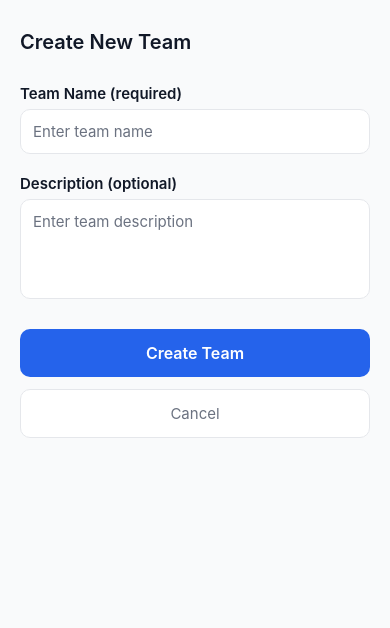
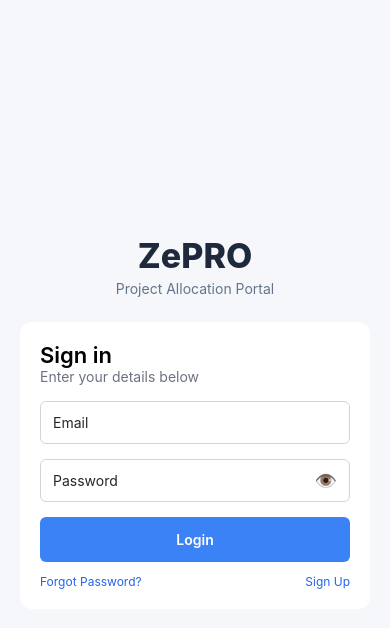
Before and after one commit to Mehtab-sudo-beep/ZePRO, a React Native app: screen /CreateTeam in a window 390 px wide. Shown: the top 628 px of the page. Built offline with nearby package versions, Linux system fonts and the light colour scheme.

Commit message:
showHidePassword

```diff
--- a/src/screens/AdminMoreScreen.tsx
+++ b/src/screens/AdminMoreScreen.tsx
@@ -1,97 +1,72 @@
 import React, { useContext } from 'react';
-import {
-  View,
-
-  Text,
-  StyleSheet,
-  TouchableOpacity,
-  Image,
-} from 'react-native';
-
+import { View, Text, StyleSheet, TouchableOpacity, Image } from 'react-native';
 import { SafeAreaView } from 'react-native-safe-area-context';
 import { useNavigation } from '@react-navigation/native';
 import { AuthContext } from '../context/AuthContext';
+import { ThemeContext } from '../theme/ThemeContext';
 
 const AdminMoreScreen: React.FC = () => {
   const navigation = useNavigation<any>();
   const { user, setUser } = useContext(AuthContext);
+  const { colors } = useContext(ThemeContext);
+
+  if (!user || user.role !== 'admin') return null;
 
   const handleLogout = () => {
     setUser(null);
     navigation.replace('Login');
   };
 
-  if (!user || user.role !== 'admin') return null;
-
   return (
-    <SafeAreaView style={styles.safeArea}>
-      <View style={styles.container}>
-
-        {/* Profile Header */}
-        <View style={styles.profileHeader}>
+    <SafeAreaView style={{ flex: 1, backgroundColor: colors.background }}>
+      <View style={{ flex: 1 }}>
+        {/* Profile */}
+        <View style={[styles.profileHeader, { backgroundColor: colors.card }]}>
           <Image
             source={require('../assets/avatar.png')}
             style={styles.profileImage}
           />
-
-          <View style={styles.profileInfo}>
-            <Text style={styles.profileName}>
+          <View style={{ marginLeft: 15 }}>
+            <Text style={[styles.name, { color: colors.text }]}>
               {user.name}
             </Text>
-            <Text style={styles.profileEmail}>
-              {user.email}
-            </Text>
+            <Text style={{ color: colors.subText }}>{user.email}</Text>
           </View>
         </View>
 
         {/* Menu */}
-        <View style={styles.menu}>
-
+        <View style={[styles.menu, { backgroundColor: colors.card }]}>
           <MenuItem
-            title="Add Institute"
+            title="Institute & Department"
             onPress={() => navigation.navigate('AddInstitute')}
-          />
-
-          <MenuItem
-            title="Add Department"
-            onPress={() => navigation.navigate('AddDepartment')}
+            colors={colors}
           />
 
           <MenuItem
             title="Rule Management"
             onPress={() => navigation.navigate('RuleManagement')}
+            colors={colors}
           />
 
           <MenuItem
             title="Deadline Management"
             onPress={() => navigation.navigate('DeadlineManagement')}
+            colors={colors}
+          />
+
+          <MenuItem
+            title="Settings"
+            onPress={() => navigation.navigate('AdminSettings')}
+            colors={colors}
           />
 
           <MenuItem
             title="Log Out"
+            onPress={handleLogout}
             danger
-            onPress={handleLogout}
+            colors={colors}
           />
-
-
-         {/* =========================
-          Bottom Dashboard
-         ========================= */}
-
-
         </View>
-      </View>
-      <View style={styles.bottomTab}>
-
-
-        <TouchableOpacity onPress={() => navigation.navigate('AdminHome')}>
-          <Text style={styles.tab}>Home</Text>
-        </TouchableOpacity>
-
-        <TouchableOpacity onPress={() => navigation.navigate('Logs')}>
-          <Text style={styles.tab}>Logs</Text>
-        </TouchableOpacity>
-        <Text style={styles.tabActive}>More</Text>
       </View>
     </SafeAreaView>
   );
@@ -99,123 +74,46 @@ const AdminMoreScreen: React.FC = () => {
 
 export default AdminMoreScreen;
 
-/* =======================
-   MENU ITEM COMPONENT
-   ======================= */
-
-const MenuItem = ({
-  title,
-  onPress,
-  danger = false,
-}: {
-  title: string;
-  onPress: () => void;
-  danger?: boolean;
-}) => (
-  <TouchableOpacity style={styles.item} onPress={onPress}>
+const MenuItem = ({ title, onPress, danger = false, colors }: any) => (
+  <TouchableOpacity
+    style={[styles.item, { borderColor: colors.border }]}
+    onPress={onPress}
+  >
     <Text
-      style={[
-        styles.itemText,
-        danger && styles.dangerText,
-      ]}
+      style={[styles.itemText, { color: danger ? '#DC2626' : colors.text }]}
     >
       {title}
     </Text>
-    <Text style={styles.arrow}>&gt;</Text>
+    <Text style={{ color: colors.subText }}>›</Text>
   </TouchableOpacity>
 );
 
-/* =======================
-   STYLES
-   ======================= */
-
 const styles = StyleSheet.create({
-  safeArea: {
-    flex: 1,
-    backgroundColor: '#F9FAFB',
-  },
-  container: {
-    flex: 1,
-  },
-
   profileHeader: {
-    backgroundColor: '#111827',
-    paddingVertical: 28,
-    paddingHorizontal: 16,
+    padding: 20,
     flexDirection: 'row',
     alignItems: 'center',
   },
-
   profileImage: {
     width: 64,
     height: 64,
     borderRadius: 32,
-    backgroundColor: '#D1D5DB',
   },
-
-  profileInfo: {
-    marginLeft: 16,
+  name: {
+    fontSize: 18,
+    fontWeight: '600',
   },
-
-  profileName: {
-    fontSize: 16,
-    fontWeight: '600',
-    color: '#FFFFFF',
+  menu: {
+    marginTop: 10,
   },
-
-  profileEmail: {
-    fontSize: 13,
-    color: '#9CA3AF',
-    marginTop: 4,
-  },
-
-  menu: {
-    backgroundColor: '#FFFFFF',
-    marginTop: 12,
-  },
-
   item: {
+    paddingVertical: 18,
+    paddingHorizontal: 20,
     flexDirection: 'row',
     justifyContent: 'space-between',
-    alignItems: 'center',
-    paddingVertical: 18,
-    paddingHorizontal: 16,
     borderBottomWidth: 1,
-    borderColor: '#E5E7EB',
   },
-
   itemText: {
-    fontSize: 15,
-    color: '#111827',
-  },
-
-  dangerText: {
-    color: '#DC2626',
-    fontWeight: '500',
-  },
-
-  arrow: {
-    fontSize: 18,
-    color: '#9CA3AF',
-  },
-  bottomTab: {
-    height: 60,
-    borderTopWidth: 1,
-    borderColor: '#E5E7EB',
-    backgroundColor: '#FFFFFF',
-    flexDirection: 'row',
-    justifyContent: 'space-around',
-    alignItems: 'center',
-  },
-
-  tab: {
-    color: '#9CA3AF',
-    fontSize: 12,
-  },
-
-  tabActive: {
-    color: '#2563EB',
-    fontSize: 12,
-    fontWeight: '700',
+    fontSize: 16,
   },
 });
--- a/src/screens/CreateTeamScreen.tsx
+++ b/src/screens/CreateTeamScreen.tsx
@@ -2,184 +2,174 @@ import React, { useState, useContext } from 'react';
 import {
   View,
   Text,
+  StyleSheet,
   TextInput,
   TouchableOpacity,
-  StyleSheet,
   Alert,
-  ScrollView,
 } from 'react-native';
-import type { NativeStackScreenProps } from '@react-navigation/native-stack';
+import { NativeStackScreenProps } from '@react-navigation/native-stack';
 import { RootStackParamList } from '../navigation/AppNavigator';
-import { SafeAreaView } from 'react-native-safe-area-context';
-import { ThemeContext } from '../theme/ThemeContext';
+import { login } from '../auth/authService';
+import { AuthContext } from '../context/AuthContext';
 
-type Props = NativeStackScreenProps<RootStackParamList, 'CreateTeam'>;
+type Props = NativeStackScreenProps<RootStackParamList, 'Login'>;
 
-const CreateTeamScreen = ({ navigation }: Props) => {
-  const { colors } = useContext(ThemeContext);
+const LoginScreen: React.FC<Props> = ({ navigation }) => {
+  const authContext = useContext(AuthContext);
 
-  const [teamName, setTeamName] = useState('');
-  const [description, setDescription] = useState('');
+  const [email, setEmail] = useState('');
+  const [password, setPassword] = useState('');
+  const [secure, setSecure] = useState(true);
 
-  const handleCreateTeam = () => {
-    if (!teamName.trim()) {
-      Alert.alert('Error', 'Team name is required');
+  const handleLogin = () => {
+    const user = login(email, password);
+
+    if (!user) {
+      Alert.alert('Login Failed', 'Invalid credentials');
       return;
     }
 
-    Alert.alert('Success', `Team "${teamName}" created!`, [
-      { text: 'OK', onPress: () => navigation.goBack() },
-    ]);
+    authContext.setUser(user);
+
+    if (user.role === 'faculty') {
+      navigation.replace('FacultyHome');
+    } else if (user.role === 'admin') {
+      navigation.replace('AdminHome');
+    } else if (user.role === 'facultycoordinator') {
+      navigation.replace('FacultyCoordinatorDashboard');
+    } else {
+      navigation.replace('StudentHome');
+    }
   };
 
   return (
-    <SafeAreaView style={{ flex: 1, backgroundColor: colors.background }}>
-      <View style={{ flex: 1 }}>
-        {/* Header (Lowered + No Z logo) */}
-        <View style={styles.headerContainer}>
-          <Text style={[styles.title, { color: colors.text }]}>
-            Create New Team
-          </Text>
+    <View style={styles.container}>
+      <View style={styles.brandContainer}>
+        <Text style={styles.brandTitle}>ZePRO</Text>
+        <Text style={styles.brandSubtitle}>Project Allocation Portal</Text>
       </View>
 
-        <ScrollView
-          contentContainerStyle={styles.formContainer}
-          keyboardShouldPersistTaps="handled"
-        >
-          {/* Team Name */}
-          <Text style={[styles.label, { color: colors.text }]}>
-            Team Name (required)
-          </Text>
+      <View style={styles.card}>
+        <Text style={styles.signInTitle}>Sign in</Text>
+        <Text style={styles.signInSubtitle}>Enter your details below</Text>
 
         <TextInput
-            style={[
-              styles.input,
-              {
-                backgroundColor: colors.card,
-                borderColor: colors.border,
-                color: colors.text,
-              },
-            ]}
-            value={teamName}
-            onChangeText={setTeamName}
-            placeholder="Enter team name"
-            placeholderTextColor={colors.subText}
-            autoCapitalize="words"
+          placeholder="Email"
+          value={email}
+          onChangeText={setEmail}
+          style={styles.input}
+          autoCapitalize="none"
+          placeholderTextColor="#252628"
         />
 
-          {/* Description */}
-          <Text style={[styles.label, { color: colors.text }]}>
-            Description (optional)
-          </Text>
-
+        {/* Password with Eye Toggle */}
+        <View style={styles.passwordContainer}>
           <TextInput
-            style={[
-              styles.input,
-              styles.textArea,
-              {
-                backgroundColor: colors.card,
-                borderColor: colors.border,
-                color: colors.text,
-              },
-            ]}
-            value={description}
-            onChangeText={setDescription}
-            placeholder="Enter team description"
-            placeholderTextColor={colors.subText}
-            multiline
+            placeholder="Password"
+            secureTextEntry={secure}
+            value={password}
+            onChangeText={setPassword}
+            style={styles.passwordInput}
+            placeholderTextColor="#252628"
           />
 
-          {/* Create Button */}
-          <TouchableOpacity
-            style={[styles.button, { backgroundColor: colors.primary }]}
-            onPress={handleCreateTeam}
-          >
-            <Text style={styles.buttonText}>Create Team</Text>
+          <TouchableOpacity onPress={() => setSecure(!secure)}>
+            <Text style={styles.eye}>{secure ? '👁️' : '🙈'}</Text>
+          </TouchableOpacity>
+        </View>
+
+        <TouchableOpacity style={styles.loginBtn} onPress={handleLogin}>
+          <Text style={styles.loginText}>Login</Text>
         </TouchableOpacity>
 
-          {/* Cancel Button */}
-          <TouchableOpacity
-            style={[
-              styles.cancelButton,
-              {
-                backgroundColor: colors.card,
-                borderColor: colors.border,
-              },
-            ]}
-            onPress={() => navigation.goBack()}
-          >
-            <Text style={[styles.cancelButtonText, { color: colors.subText }]}>
-              Cancel
-            </Text>
-          </TouchableOpacity>
-        </ScrollView>
+        <View style={styles.footerLinks}>
+          <Text style={styles.link}>Forgot Password?</Text>
+          <Text style={styles.link}>Sign Up</Text>
         </View>
-    </SafeAreaView>
+      </View>
+    </View>
   );
 };
 
-export default CreateTeamScreen;
-
-/* ================= STYLES ================= */
+export default LoginScreen;
 
 const styles = StyleSheet.create({
-  headerContainer: {
-    paddingTop: 30, // lowered properly
-    paddingHorizontal: 20,
-    paddingBottom: 10,
+  container: {
+    flex: 1,
+    backgroundColor: '#f5f7fb',
+    justifyContent: 'center',
+    padding: 20,
   },
-
-  title: {
-    fontSize: 20,
+  brandContainer: {
+    alignItems: 'center',
+    marginBottom: 25,
+  },
+  brandTitle: {
+    fontSize: 34,
+    fontWeight: '800',
+    color: '#1e293b',
+  },
+  brandSubtitle: {
+    fontSize: 14,
+    color: '#64748b',
+    marginTop: 4,
+  },
+  card: {
+    backgroundColor: '#ffffff',
+    borderRadius: 12,
+    padding: 20,
+    elevation: 6,
+  },
+  signInTitle: {
+    fontSize: 22,
     fontWeight: '600',
   },
-
-  formContainer: {
-    paddingHorizontal: 20,
-    paddingBottom: 30,
+  signInSubtitle: {
+    color: '#6b7280',
+    marginBottom: 16,
   },
-
-  label: {
-    fontSize: 15,
-    fontWeight: '600',
-    marginTop: 20,
-    marginBottom: 6,
+  input: {
+    color: '#000000',
+    borderWidth: 1,
+    borderColor: '#d1d5db',
+    borderRadius: 6,
+    padding: 12,
+    marginBottom: 15,
   },
-
-  input: {
+  passwordContainer: {
+    flexDirection: 'row',
+    alignItems: 'center',
     borderWidth: 1,
-    padding: 12,
-    fontSize: 15,
-    borderRadius: 10,
+    borderColor: '#d1d5db',
+    borderRadius: 6,
+    paddingHorizontal: 12,
+    marginBottom: 15,
   },
-
-  textArea: {
-    height: 100,
-    textAlignVertical: 'top',
+  passwordInput: {
+    flex: 1,
+    paddingVertical: 12,
+    color: '#000000',
   },
-
-  button: {
-    paddingVertical: 14,
-    borderRadius: 10,
+  eye: {
+    fontSize: 18,
+  },
+  loginBtn: {
+    backgroundColor: '#3b82f6',
+    padding: 14,
+    borderRadius: 6,
     alignItems: 'center',
-    marginTop: 30,
   },
-
-  buttonText: {
-    color: '#fff',
-    fontSize: 16,
+  loginText: {
+    color: '#ffffff',
     fontWeight: '600',
   },
-
-  cancelButton: {
-    paddingVertical: 14,
-    borderRadius: 10,
-    alignItems: 'center',
+  footerLinks: {
+    flexDirection: 'row',
+    justifyContent: 'space-between',
     marginTop: 12,
-    borderWidth: 1,
   },
-
-  cancelButtonText: {
-    fontSize: 15,
+  link: {
+    color: '#2563eb',
+    fontSize: 12,
   },
 });
--- a/src/screens/LoginScreen.tsx
+++ b/src/screens/LoginScreen.tsx
@@ -9,7 +9,6 @@ import {
 } from 'react-native';
 import { NativeStackScreenProps } from '@react-navigation/native-stack';
 import { RootStackParamList } from '../navigation/AppNavigator';
-
 import { login } from '../auth/authService';
 import { AuthContext } from '../context/AuthContext';
 
@@ -18,8 +17,9 @@ type Props = NativeStackScreenProps<RootStackParamList, 'Login'>;
 const LoginScreen: React.FC<Props> = ({ navigation }) => {
   const { setUser } = useContext(AuthContext);
 
-  const [email, setEmail] = useState<string>('');
-  const [password, setPassword] = useState<string>('');
+  const [email, setEmail] = useState('');
+  const [password, setPassword] = useState('');
+  const [secure, setSecure] = useState(true);
 
   const handleLogin = () => {
     const user = login(email, password);
@@ -33,21 +33,17 @@ const LoginScreen: React.FC<Props> = ({ navigation }) => {
 
     if (user.role === 'faculty') {
       navigation.replace('FacultyHome');
-  } else if (user.role==='admin') {
+    } else if (user.role === 'admin') {
       navigation.replace('AdminHome');
-  }
-  else if (user.role==='facultycoordinator'){
+    } else if (user.role === 'facultycoordinator') {
       navigation.replace('FacultyCoordinatorDashboard');
-  }
-  else{
+    } else {
       navigation.replace('StudentHome');
     }
   };
 
-
   return (
     <View style={styles.container}>
-
       <View style={styles.brandContainer}>
         <Text style={styles.brandTitle}>ZePRO</Text>
         <Text style={styles.brandSubtitle}>Project Allocation Portal</Text>
@@ -63,17 +59,24 @@ const LoginScreen: React.FC<Props> = ({ navigation }) => {
           onChangeText={setEmail}
           style={styles.input}
           autoCapitalize="none"
-          placeholderTextColor="#252628"
+          placeholderTextColor="#9ca3af"
         />
 
+        {/* Password with Show/Hide */}
+        <View style={styles.passwordContainer}>
           <TextInput
             placeholder="Password"
-          secureTextEntry
+            secureTextEntry={secure}
             value={password}
             onChangeText={setPassword}
-          style={styles.input}
-          placeholderTextColor="#252628"
+            style={styles.passwordInput}
+            placeholderTextColor="#9ca3af"
           />
+
+          <TouchableOpacity onPress={() => setSecure(!secure)}>
+            <Text style={styles.eyeText}>{secure ? 'Show' : 'Hide'}</Text>
+          </TouchableOpacity>
+        </View>
 
         <TouchableOpacity style={styles.loginBtn} onPress={handleLogin}>
           <Text style={styles.loginText}>Login</Text>
@@ -84,15 +87,11 @@ const LoginScreen: React.FC<Props> = ({ navigation }) => {
           <Text style={styles.link}>Sign Up</Text>
         </View>
       </View>
-
     </View>
   );
 };
 
 export default LoginScreen;
-
-
-/* ===== STYLES (UNCHANGED) ===== */
 
 const styles = StyleSheet.create({
   container: {
@@ -106,11 +105,13 @@ const styles = StyleSheet.create({
     alignItems: 'center',
     marginBottom: 25,
   },
+
   brandTitle: {
     fontSize: 34,
     fontWeight: '800',
     color: '#1e293b',
   },
+
   brandSubtitle: {
     fontSize: 14,
     color: '#64748b',
@@ -128,6 +129,7 @@ const styles = StyleSheet.create({
     fontSize: 22,
     fontWeight: '600',
   },
+
   signInSubtitle: {
     color: '#6b7280',
     marginBottom: 16,
@@ -136,10 +138,33 @@ const styles = StyleSheet.create({
   input: {
     color: '#000000',
     borderWidth: 1,
-    borderColor: '#d1d5db',
+    borderColor: '#e5e7eb',
     borderRadius: 6,
     padding: 12,
     marginBottom: 15,
+    backgroundColor: '#ffffff',
+  },
+
+  passwordContainer: {
+    flexDirection: 'row',
+    alignItems: 'center',
+    borderWidth: 1,
+    borderColor: '#e5e7eb',
+    borderRadius: 6,
+    paddingHorizontal: 12,
+    marginBottom: 15,
+    backgroundColor: '#ffffff',
+  },
+
+  passwordInput: {
+    flex: 1,
+    paddingVertical: 12,
+    color: '#000000',
+  },
+
+  eyeText: {
+    color: '#3b82f6',
+    fontWeight: '500',
   },
 
   loginBtn: {
@@ -148,6 +173,7 @@ const styles = StyleSheet.create({
     borderRadius: 6,
     alignItems: 'center',
   },
+
   loginText: {
     color: '#ffffff',
     fontWeight: '600',
@@ -158,6 +184,7 @@ const styles = StyleSheet.create({
     justifyContent: 'space-between',
     marginTop: 12,
   },
+
   link: {
     color: '#2563eb',
     fontSize: 12,
```
Also changed, not shown: src/screens/AdminSettingsScreen.tsx (added, +126 -0 lines). Lines whose indentation alone changed are shown as unchanged.
